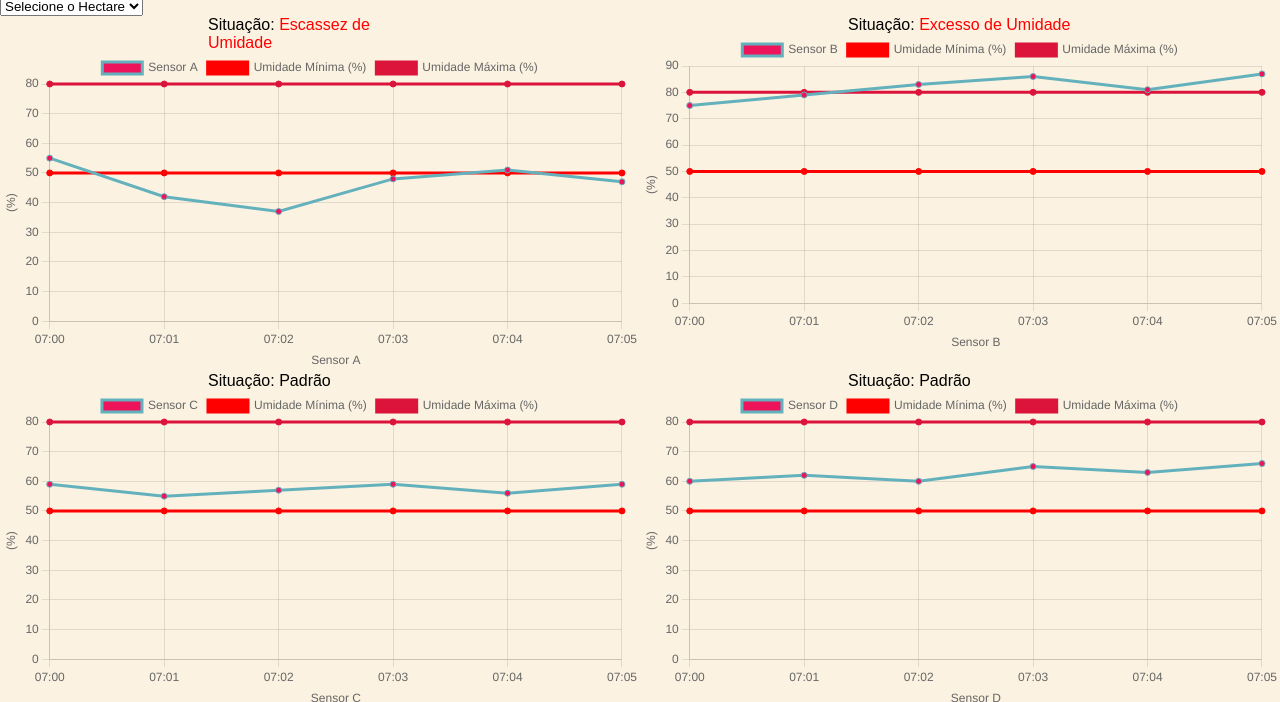
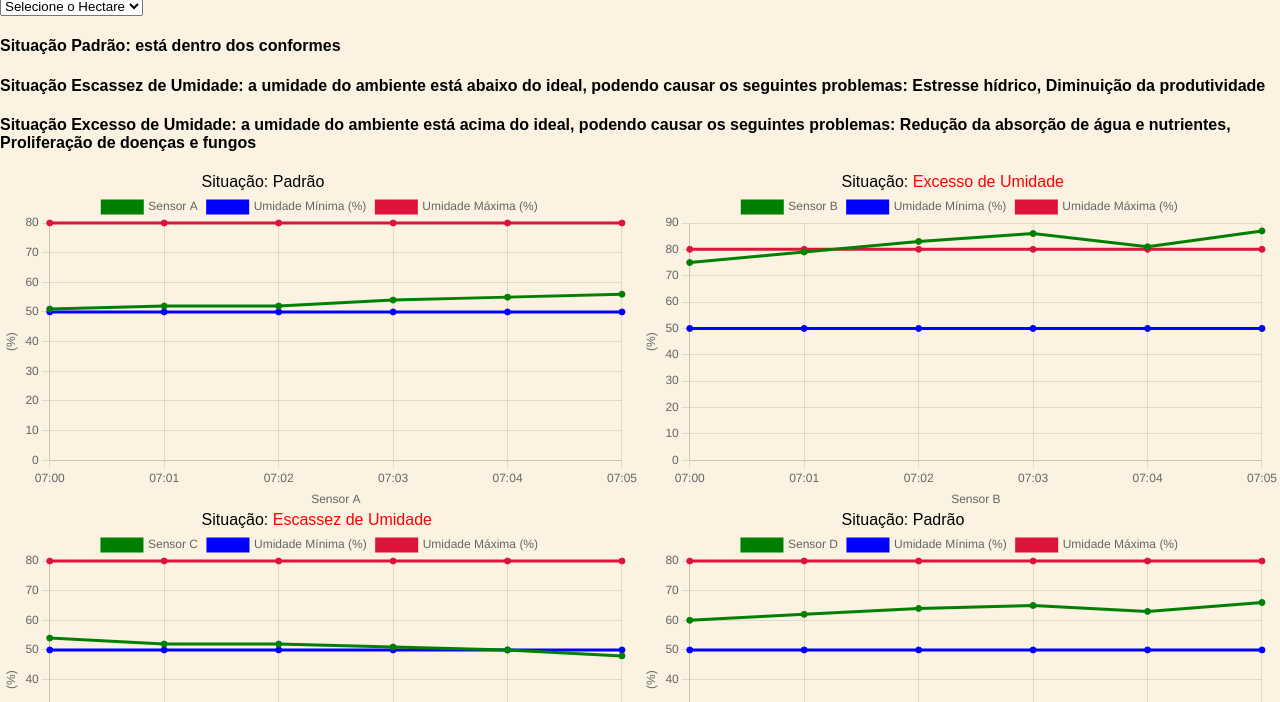
Before and after one commit to Leo0192/Pesquisa-e-Inovacao, a plain HTML site: page Main/Website/dashboard.html in a window 1280 px wide. Shown: the part 98-800 px from the top of the page. Drawn offline with nearby package versions, Linux system fonts and the light colour scheme; no server answers.

Commit message:
aprimorando o chartjs-config.js e select de hectares funcional

```diff
--- a/Main/Website/dashboard.html
+++ b/Main/Website/dashboard.html
@@ -40,7 +40,7 @@
   </div>
 
 
-  <select name="" id="escolha_hectare">
+  <select name="" id="escolha_hectare" onchange="testandoUpdate()">
     <option value="#">Selecione o Hectare</option>
     <option value="1">Hectare 1</option>
     <option value="2">Hectare 2</option>
@@ -48,29 +48,36 @@
     <option value="4">Hectare 4</option>
     <option value="5">Hectare 5</option>
   </select>
+
+  <div>
+    <h4>Situação Padrão: está dentro dos conformes</h4>
+    <h4>Situação Escassez de Umidade: a umidade do ambiente está abaixo do ideal, podendo causar os seguintes problemas: Estresse hídrico, Diminuição da produtividade</h4>
+    <h4>Situação Excesso de Umidade: a umidade do ambiente está acima do ideal, podendo causar os seguintes problemas: Redução da absorção de água e nutrientes, Proliferação de doenças e fungos</h4>
+  </div>
+
   <div class="div_container_graficos">
     <div class="div_grafico_sensor">
-      <p class="descricao_situacao">Situação: <span class="umidade_alarme" id="alarme1">Escassez de Umidade</span></p>
+      <p class="descricao_situacao">Situação: <span class="situacao_sensor"></span></p>
       <div class="div_container_sensor">
-        <canvas id="sensorA"></canvas>
+        <canvas id="sensor0"></canvas>
       </div>
     </div>
     <div class="div_grafico_sensor">
-      <p class="descricao_situacao">Situação: <span class="umidade_alarme" id="alarme2">Excesso de Umidade</span></p>
+      <p class="descricao_situacao">Situação: <span class="situacao_sensor"></span></p>
       <div class="div_container_sensor">
-        <canvas id="sensorB"></canvas>
+        <canvas id="sensor1"></canvas>
       </div>
     </div>
     <div class="div_grafico_sensor">
-      <p class="descricao_situacao">Situação: <span id="alarme3">Padrão</span></p>
+      <p class="descricao_situacao">Situação: <span class="situacao_sensor"></span></p>
       <div class="div_container_sensor">
-        <canvas id="sensorC"></canvas>
+        <canvas id="sensor2"></canvas>
       </div>
     </div>
     <div class="div_grafico_sensor">
-      <p class="descricao_situacao">Situação: <span id="alarme4">Padrão</span></p>
+      <p class="descricao_situacao">Situação: <span class="situacao_sensor"></span></p>
       <div class="div_container_sensor">
-        <canvas id="sensorD"></canvas>
+        <canvas id="sensor3"></canvas>
       </div>
     </div>
 </div>
--- a/Main/Website/js/chartjs-config.js
+++ b/Main/Website/js/chartjs-config.js
@@ -1,53 +1,80 @@
-function startChart() {
-    let hectare = escolha_hectare.value;
+function testandoUpdate(){
+    var hectare = escolha_hectare.value;
+    for(var i = 0; i < 4; i++){
+        var div = document.getElementsByClassName('div_container_sensor')[i];
+        div.innerHTML = `<canvas id="sensor${i}"></canvas>`;
+    }
+    startChart(hectare);
+    updateSituacao();
+}
 
-    let valoresSensorA = [55, 42, 37, 48, 51, 47];
-    let valoresSensorB = [75, 79, 83, 86, 81, 87];
-    let valoresSensorC = [59, 55, 57, 59, 56, 59];
-    let valoresSensorD = [60, 62, 60, 65, 63, 66];
+function updateSituacao(){
+    ultimoNumeroSensorA = valoresSensorA[valoresSensorA.length - 1];
+    ultimoNumeroSensorB = valoresSensorB[valoresSensorB.length - 1];
+    ultimoNumeroSensorC = valoresSensorC[valoresSensorC.length - 1];
+    ultimoNumeroSensorD = valoresSensorD[valoresSensorD.length - 1];
+    vetorUltimoDado = [ultimoNumeroSensorA, ultimoNumeroSensorB, ultimoNumeroSensorC, ultimoNumeroSensorD];
 
-    if(hectare == 1){
-        valoresSensorA = [55, 42, 37, 48, 51, 47];
+    for(var i = 0; i < 4; i++){
+        var span = document.getElementsByClassName('situacao_sensor')[i];
+        if(vetorUltimoDado[i] > 80){
+            span.innerHTML = `<span style='color: red'>Excesso de Umidade</span>`;
+        } else if(vetorUltimoDado[i] < 50){
+            span.innerHTML = `<span style='color: red'>Escassez de Umidade</span>`;
+        } else {
+            span.innerHTML = `<span>Padrão</span>`;
+        }
+    }
+}
+
+//  class="umidade_alarme"
+
+function startChart(hectare_sensores) {
+
+    if (hectare_sensores == 2) {
+        valoresSensorA = [67, 65, 65, 64, 66, 67];
+        valoresSensorB = [55, 57, 59, 60, 61, 60];
+        valoresSensorC = [67, 69, 70, 72, 69, 68];
+        valoresSensorD = [65, 64, 64, 65, 66, 65];
+    } else if (hectare_sensores == 3) {
+        valoresSensorA = [51, 52, 50, 47, 45, 46];
+        valoresSensorB = [54, 53, 51, 48, 46, 44];
+        valoresSensorC = [55, 54, 55, 53, 55, 52];
+        valoresSensorD = [44, 46, 48, 48, 46, 44];
+    } else if (hectare_sensores == 4) {
+        valoresSensorA = [75, 79, 81, 83, 82, 84];
+        valoresSensorB = [77, 79, 78, 79, 81, 83];
+        valoresSensorC = [76, 78, 77, 75, 74, 75];
+        valoresSensorD = [70, 72, 73, 75, 77, 76];
+    } else if (hectare_sensores == 5) {
+        valoresSensorA = [65, 66, 66, 65, 64, 64];
+        valoresSensorB = [66, 68, 69, 71, 70, 71];
+        valoresSensorC = [59, 61, 63, 61, 60, 59];
+        valoresSensorD = [60, 62, 64, 65, 63, 66];
+    } else {
+        valoresSensorA = [51, 52, 52, 54, 55, 56];
         valoresSensorB = [75, 79, 83, 86, 81, 87];
-        valoresSensorC = [59, 55, 57, 59, 56, 59];
-        valoresSensorD = [60, 62, 60, 65, 63, 66];
-    // } else if(hectare == 2){
-    //     valoresSensorA = [55, 42, 37, 48, 51, 47];
-    //     valoresSensorB = [75, 79, 83, 86, 81, 87];
-    //     valoresSensorC = [59, 55, 57, 59, 56, 59];
-    //     valoresSensorD = [60, 62, 60, 65, 63, 66];
-    // } else if(hectare == 3){
-    //     valoresSensorA = [55, 42, 37, 48, 51, 47];
-    //     valoresSensorB = [75, 79, 83, 86, 81, 87];
-    //     valoresSensorC = [59, 55, 57, 59, 56, 59];
-    //     valoresSensorD = [60, 62, 60, 65, 63, 66];
-    // } else if(hectare == 4){
-    //     valoresSensorA = [55, 42, 37, 48, 51, 47];
-    //     valoresSensorB = [75, 79, 83, 86, 81, 87];
-    //     valoresSensorC = [59, 55, 57, 59, 56, 59];
-    //     valoresSensorD = [60, 62, 60, 65, 63, 66];
-    // }else if(hectare == 5){
-    //     valoresSensorA = [55, 42, 37, 48, 51, 47];
-    //     valoresSensorB = [75, 79, 83, 86, 81, 87];
-    //     valoresSensorC = [59, 55, 57, 59, 56, 59];
-    //     valoresSensorD = [60, 62, 60, 65, 63, 66];
+        valoresSensorC = [54, 52, 52, 51, 50, 48];
+        valoresSensorD = [60, 62, 64, 65, 63, 66];
     }
 
-    var sensorA = new Chart(document.getElementById('sensorA').getContext('2d'), {
+    updateSituacao();
+
+    var sensorA = new Chart(document.getElementById('sensor0').getContext('2d'), {
         type: 'line',
         data: {
-            labels: ['07:00','07:01','07:02','07:03','07:04', '07:05'],
+            labels: ['07:00', '07:01', '07:02', '07:03', '07:04', '07:05'],
             datasets: [{
                 label: 'Sensor A',
                 data: valoresSensorA,
-                borderColor: '#63B1BC',
-                backgroundColor: '#ED145B'
+                borderColor: 'green',
+                backgroundColor: 'green'
             },
             {
                 label: 'Umidade Mínima (%)',
-                data: [50, 50, 50, 50,50,50],
-                borderColor: 'red',
-                backgroundColor: 'red'
+                data: [50, 50, 50, 50, 50, 50],
+                borderColor: 'blue',
+                backgroundColor: 'blue'
             },
             {
                 label: 'Umidade Máxima (%)',
@@ -75,21 +102,21 @@ function startChart() {
             },
         }
     });
-    var sensorB = new Chart(document.getElementById('sensorB').getContext('2d'), {
+    const sensorB = new Chart(document.getElementById('sensor1').getContext('2d'), {
         type: 'line',
         data: {
-            labels: ['07:00','07:01','07:02','07:03','07:04', '07:05'],
+            labels: ['07:00', '07:01', '07:02', '07:03', '07:04', '07:05'],
             datasets: [{
                 label: 'Sensor B',
                 data: valoresSensorB,
-                borderColor: '#63B1BC',
-                backgroundColor: '#ED145B'
+                borderColor: 'green',
+                backgroundColor: 'green'
             },
             {
                 label: 'Umidade Mínima (%)',
-                data: [50, 50, 50, 50,50,50],
-                borderColor: 'red',
-                backgroundColor: 'red'
+                data: [50, 50, 50, 50, 50, 50],
+                borderColor: 'blue',
+                backgroundColor: 'blue'
             },
             {
                 label: 'Umidade Máxima (%)',
@@ -117,21 +144,21 @@ function startChart() {
             },
         }
     });
-    var sensorC = new Chart(document.getElementById('sensorC').getContext('2d'), {
+    const sensorC = new Chart(document.getElementById('sensor2').getContext('2d'), {
         type: 'line',
         data: {
-            labels: ['07:00','07:01','07:02','07:03','07:04', '07:05'],
+            labels: ['07:00', '07:01', '07:02', '07:03', '07:04', '07:05'],
             datasets: [{
                 label: 'Sensor C',
                 data: valoresSensorC,
-                borderColor: '#63B1BC',
-                backgroundColor: '#ED145B'
+                borderColor: 'green',
+                backgroundColor: 'green'
             },
             {
                 label: 'Umidade Mínima (%)',
-                data: [50, 50, 50, 50,50,50],
-                borderColor: 'red',
-                backgroundColor: 'red'
+                data: [50, 50, 50, 50, 50, 50],
+                borderColor: 'blue',
+                backgroundColor: 'blue'
             },
             {
                 label: 'Umidade Máxima (%)',
@@ -159,21 +186,21 @@ function startChart() {
             },
         }
     });
-    var sensorD = new Chart(document.getElementById('sensorD').getContext('2d'), {
+    const sensorD = new Chart(document.getElementById('sensor3').getContext('2d'), {
         type: 'line',
         data: {
-            labels: ['07:00','07:01','07:02','07:03','07:04', '07:05'],
+            labels: ['07:00', '07:01', '07:02', '07:03', '07:04', '07:05'],
             datasets: [{
                 label: 'Sensor D',
                 data: valoresSensorD,
-                borderColor: '#63B1BC',
-                backgroundColor: '#ED145B'
+                borderColor: 'green',
+                backgroundColor: 'green'
             },
             {
                 label: 'Umidade Mínima (%)',
-                data: [50, 50, 50, 50,50,50],
-                borderColor: 'red',
-                backgroundColor: 'red'
+                data: [50, 50, 50, 50, 50, 50],
+                borderColor: 'blue',
+                backgroundColor: 'blue'
             },
             {
                 label: 'Umidade Máxima (%)',
@@ -202,6 +229,7 @@ function startChart() {
         }
     });
 
+/*
     var paginacao = {};
     var tempo = {};
 
@@ -240,4 +268,5 @@ function startChart() {
         obterDados(sensorC, 'C');
         obterDados(sensorD, 'D');
     }, 1000);
+*/
 }
--- a/Main/Website/styles/style.css
+++ b/Main/Website/styles/style.css
@@ -563,7 +563,7 @@ section{
 }
 
 .descricao_situacao{
-    width: 35%;
+    width: 37%;
     margin: 0 auto;
 }
 
```
